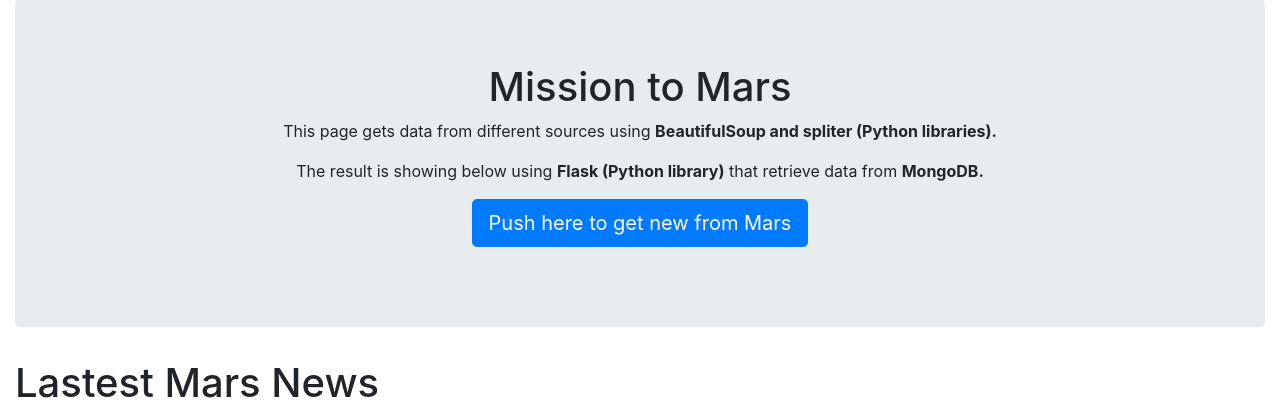
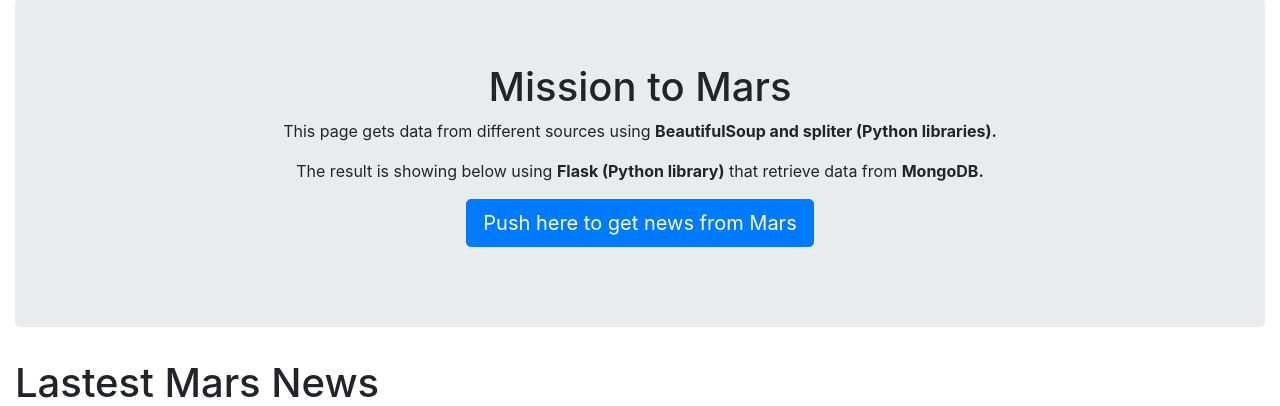
Before and after one commit to manoelbritto/MongoDB_WebScraping, a Flask app: page / in a window 1280 px wide. Shown: the part 57-463 px from the top of the page. Run offline with Flask 2, Linux system fonts and the light colour scheme; data that the repository does not hold is empty; some libraries are stand-ins or nearby versions.

Commit message:
including flask app files and html

```diff
--- a/Code/templates/index.html
+++ b/Code/templates/index.html
@@ -42,7 +42,7 @@
         </p>
         <p>
           <a class="btn btn-primary btn-lg" href="/scrape" role="button"
-            >Push here to get new from Mars</a
+            >Push here to get news from Mars</a
           >
         </p>
       </div>
```
